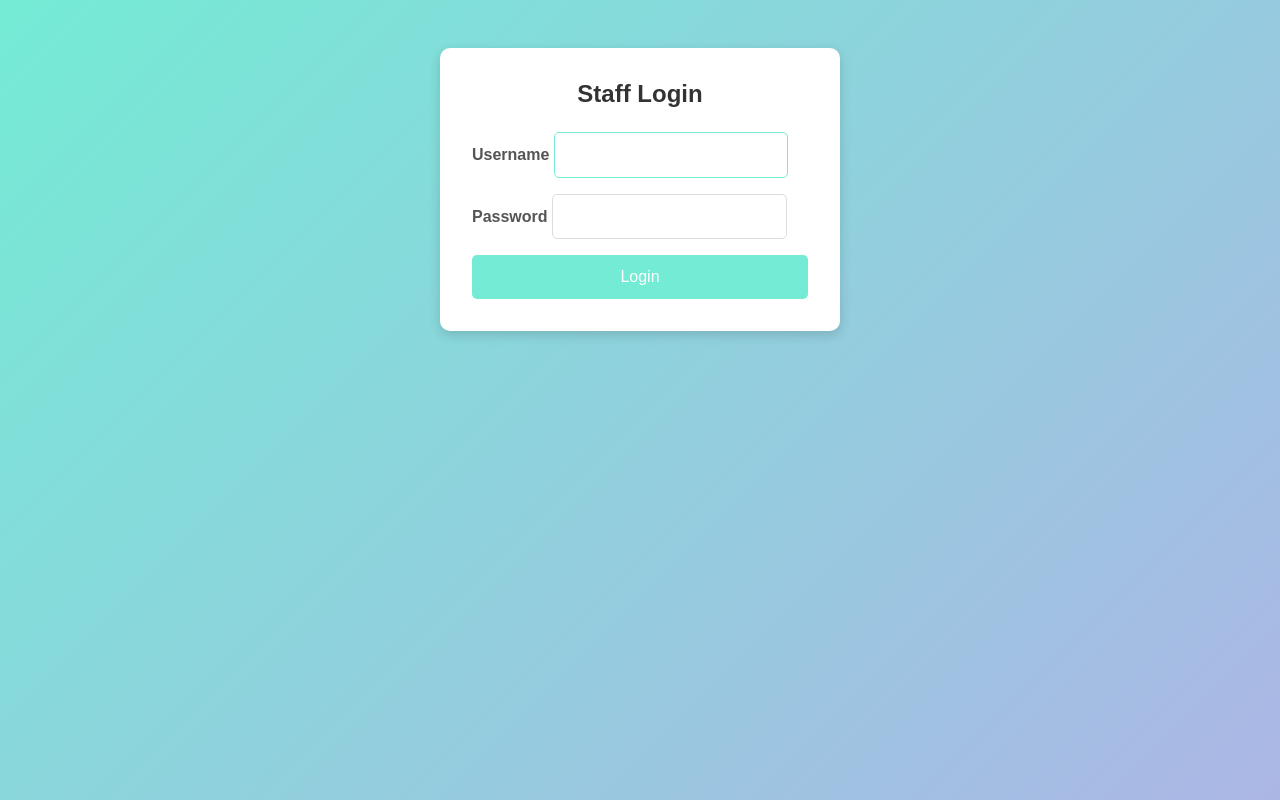
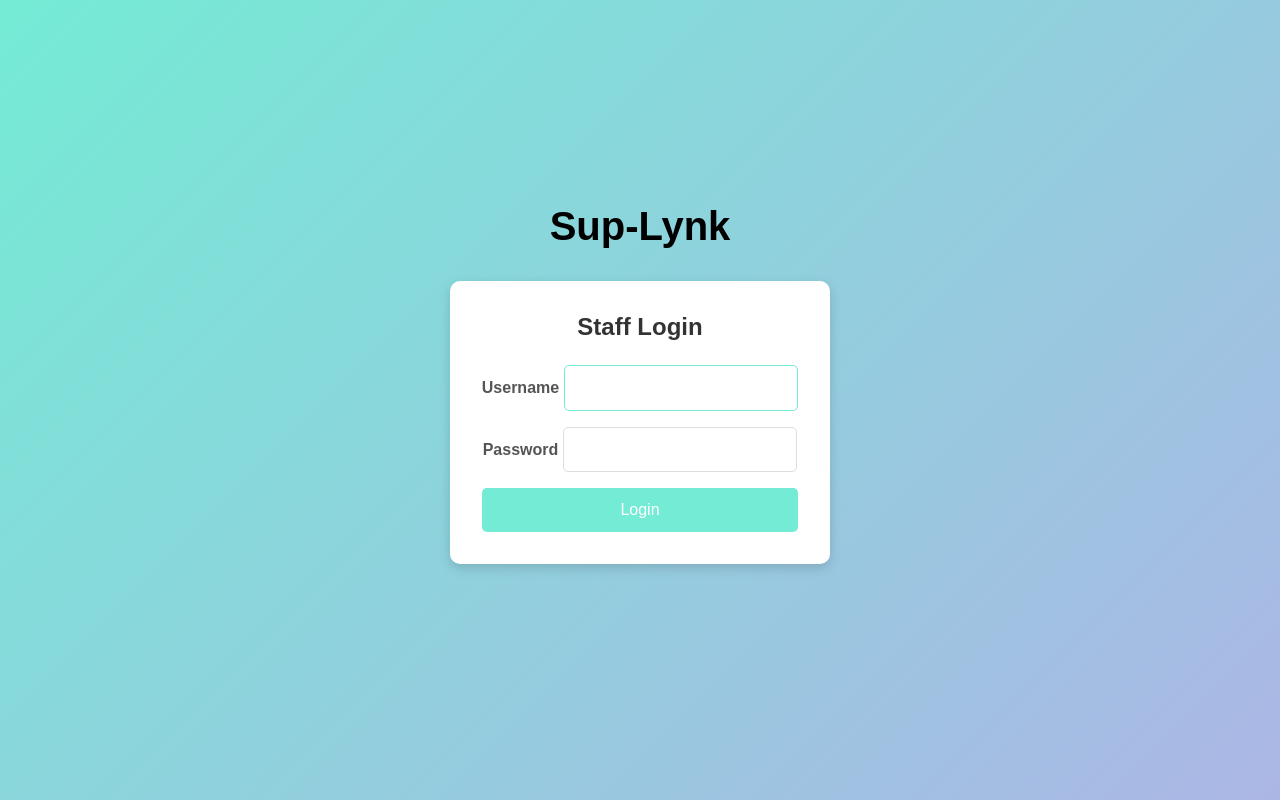
Before and after one commit to Neeraj0390/test, a Django app: page / in a window 1280 px wide. Run offline with Django 3.2, Linux system fonts and the light colour scheme.

Commit message:
base.html

```diff
--- a/staff/templates/staff/base.html
+++ b/staff/templates/staff/base.html
@@ -6,9 +6,25 @@
     <title>{% block title %}Staff System{% endblock %}</title>
     {% load static %}  <!-- Load static tag library -->
     <link rel="stylesheet" href="{% static 'staff/css/base.css' %}">
+    <style>
+        body {
+            display: flex;
+            flex-direction: column;
+            align-items: center;
+            justify-content: center;
+            height: 100vh;
+            margin: 0;
+            text-align: center;
+        }
+        h1 {
+            font-size: 2.5rem;
+            font-weight: bold;
+        }
+    </style>
     {% block css %}{% endblock %}
 </head>
 <body>
+    <h1>Sup-Lynk</h1>  <!-- Centered in the middle of the page -->
     {% block content %}{% endblock %}
 </body>
 </html>
```
Also changed, not shown: db.sqlite3, 1 other file.
